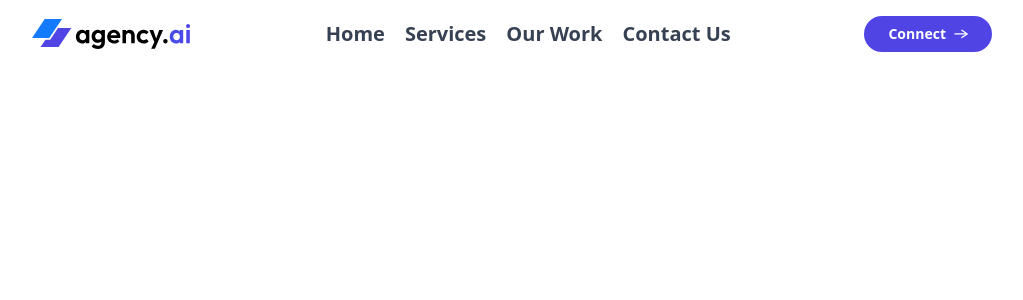
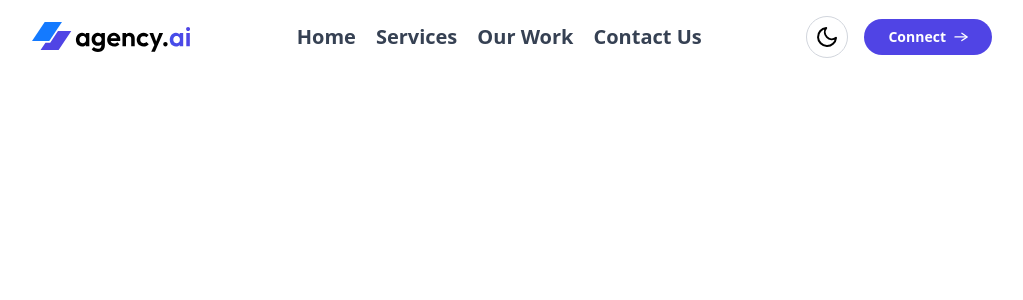
Before and after one commit to Carbon14-48/AgencyAi, a React (Vite) app: page / in a window 1280 px wide. Shown: the top 300 px of the page, without its empty margins (128-1151 px from the left). Built offline with nearby package versions, Linux system fonts and the light colour scheme; a web font is replaced by a local one.

Commit message:
light/dark mode toggle

```diff
--- a/src/App.jsx
+++ b/src/App.jsx
@@ -2,19 +2,39 @@ import { useState, useEffect } from "react";
 import NavBar from "./components/NavBar";
 
 function App() {
-  const [theme, setTheme] = useState("light");
+  const [theme, setTheme] = useState(() => {
+    // Check localStorage first, then system preference, default to light
+    const savedTheme = localStorage.getItem("theme");
+    if (savedTheme) return savedTheme;
 
+    const prefersDark = window.matchMedia(
+      "(prefers-color-scheme: dark)"
+    ).matches;
+    return prefersDark ? "dark" : "light";
+  });
+
+  // Apply theme changes to document
   useEffect(() => {
     const root = document.documentElement;
+
     if (theme === "dark") {
+      root.style.colorScheme = "dark";
       root.classList.add("dark");
     } else {
+      root.style.colorScheme = "light";
       root.classList.remove("dark");
     }
+
+    // Save to localStorage
+    localStorage.setItem("theme", theme);
   }, [theme]);
 
   return (
-    <div className="min-h-screen bg-white dark:bg-black relative">
+    <div
+      className={`min-h-screen transition-colors duration-200 ${
+        theme === "dark" ? "bg-black text-white" : "bg-white text-black"
+      }`}
+    >
       <NavBar theme={theme} setTheme={setTheme} />
     </div>
   );
--- a/src/components/NavBar.jsx
+++ b/src/components/NavBar.jsx
@@ -1,25 +1,42 @@
 import React, { useState } from "react";
 import assets from "../../assets/assets";
+import ThemeToggleBtn from "./ThemeToggleBtn";
 
-export default function NavBar() {
+export default function NavBar({ theme, setTheme }) {
   const [sidebarOpen, setSidebarOpen] = useState(false);
 
   return (
-    <div className="flex justify-between items-center px-4 sm:px-12 lg:px-24 xl:px-40 py-4 sticky top-0 z-20 backdrop-blur-xl font-medium bg-white/50 dark:bg-gray-900/70">
+    <div
+      className={`flex justify-between items-center px-4 sm:px-12 lg:px-24 xl:px-40 py-4 sticky top-0 z-20 backdrop-blur-xl font-medium transition-colors duration-200 ${
+        theme === "dark"
+          ? "bg-gray-900/70 text-white"
+          : "bg-white/50 text-gray-700"
+      }`}
+    >
       <picture className="w-32 sm:w-40">
-        <source
-          media="(prefers-color-scheme: dark)"
-          srcSet={assets.logo_dark}
+        {theme === "dark" ? (
+          <img
+            src={assets.logo_dark}
+            alt="Agency Ai Logo"
+            className="w-32 sm:w-40"
           />
-        <img src={assets.logo} alt="Agency Ai Logo" className="w-32 sm:w-40" />
+        ) : (
+          <img
+            src={assets.logo}
+            alt="Agency Ai Logo"
+            className="w-32 sm:w-40"
+          />
+        )}
       </picture>
 
       <div
-        className={`text-gray-700 dark:text-white sm:text-xl ${
+        className={`sm:text-xl ${
           !sidebarOpen
             ? `max-sm:w-0 overflow-hidden`
             : `max-sm:w-56 max-sm:pl-1`
-        } max-sm:fixed top-0 bottom-0 right-0 max-sm:min-h-screen max-sm:h-1/2 max-sm:flex-col max-sm:bg-primary max-sm:text-xl max-sm:text-white max-sm:pt-20 flex sm:items-center gap-5 transition-all`}
+        } max-sm:fixed top-0 bottom-0 right-0 max-sm:min-h-screen max-sm:h-1/2 max-sm:flex-col max-sm:bg-primary max-sm:text-xl max-sm:text-white max-sm:pt-20 flex sm:items-center gap-5 transition-all duration-300 ${
+          theme === "dark" ? "text-white" : "text-gray-700"
+        }`}
       >
         <img
           src={assets.close_icon}
@@ -27,38 +44,57 @@ export default function NavBar() {
           className="w-5 absolute right-4 top-4 sm:hidden cursor-pointer"
           onClick={() => setSidebarOpen(false)}
         />
-        <a href="#" className="sm:hover:border-b max-sm:ml-4">
+        <a
+          href="#"
+          className="sm:hover:border-b max-sm:ml-4 transition-all duration-200"
+        >
           Home
         </a>
-        <a href="#services" className="sm:hover:border-b max-sm:ml-4">
+        <a
+          href="#services"
+          className="sm:hover:border-b max-sm:ml-4 transition-all duration-200"
+        >
           Services
         </a>
-        <a href="#our-work" className="sm:hover:border-b max-sm:ml-4">
+        <a
+          href="#our-work"
+          className="sm:hover:border-b max-sm:ml-4 transition-all duration-200"
+        >
           Our Work
         </a>
-        <a href="#contact-us" className="sm:hover:border-b max-sm:ml-4">
+        <a
+          href="#contact-us"
+          className="sm:hover:border-b max-sm:ml-4 transition-all duration-200"
+        >
           Contact Us
         </a>
       </div>
+
       <div className="flex items-center gap-4">
+        <ThemeToggleBtn theme={theme} setTheme={setTheme} />
         <a
           href="#contact-us"
-          className="hidden sm:flex items-center gap-2 bg-primary text-white px-6 py-2 rounded-full cursor-pointer hover:scale-105 transition-all text-sm"
+          className="hidden sm:flex items-center gap-2 bg-primary text-white px-6 py-2 rounded-full cursor-pointer hover:scale-105 transition-all duration-200 text-sm"
         >
           <span>Connect</span>
           <img src={assets.arrow_icon} width={14} alt="Contact Us Button" />
         </a>
         <picture className="w-8 sm:hidden cursor-pointer">
-          <source
-            media="(prefers-color-scheme: dark)"
-            srcSet={assets.menu_icon_dark}
+          {theme === "dark" ? (
+            <img
+              src={assets.menu_icon_dark}
+              alt="menu icon"
+              onClick={() => setSidebarOpen(true)}
+              className="w-8 cursor-pointer"
             />
+          ) : (
             <img
               src={assets.menu_icon}
               alt="menu icon"
               onClick={() => setSidebarOpen(true)}
               className="w-8 cursor-pointer"
             />
+          )}
         </picture>
       </div>
     </div>
--- /dev/null
+++ b/src/components/ThemeToggleBtn.jsx
@@ -0,0 +1,37 @@
+import React from "react";
+import assets from "../../assets/assets";
+
+export default function ThemeToggleBtn({ theme, setTheme }) {
+  const toggleTheme = () => {
+    console.log("Current theme:", theme); // Debug log
+    const newTheme = theme === "dark" ? "light" : "dark";
+    console.log("Switching to:", newTheme); // Debug log
+    setTheme(newTheme);
+  };
+
+  return (
+    <button
+      onClick={toggleTheme}
+      className={`p-2 rounded-full border transition-all duration-200 hover:scale-105 ${
+        theme === "dark"
+          ? "border-gray-600 hover:bg-gray-800 bg-gray-900"
+          : "border-gray-300 hover:bg-gray-100 bg-white"
+      }`}
+      aria-label={`Switch to ${theme === "dark" ? "light" : "dark"} mode`}
+    >
+      {theme === "dark" ? (
+        <img
+          src={assets.sun_icon}
+          className="w-6 h-6"
+          alt="Switch to light mode"
+        />
+      ) : (
+        <img
+          src={assets.moon_icon}
+          className="w-6 h-6"
+          alt="Switch to dark mode"
+        />
+      )}
+    </button>
+  );
+}
```
Lines whose indentation alone changed are shown as unchanged.
